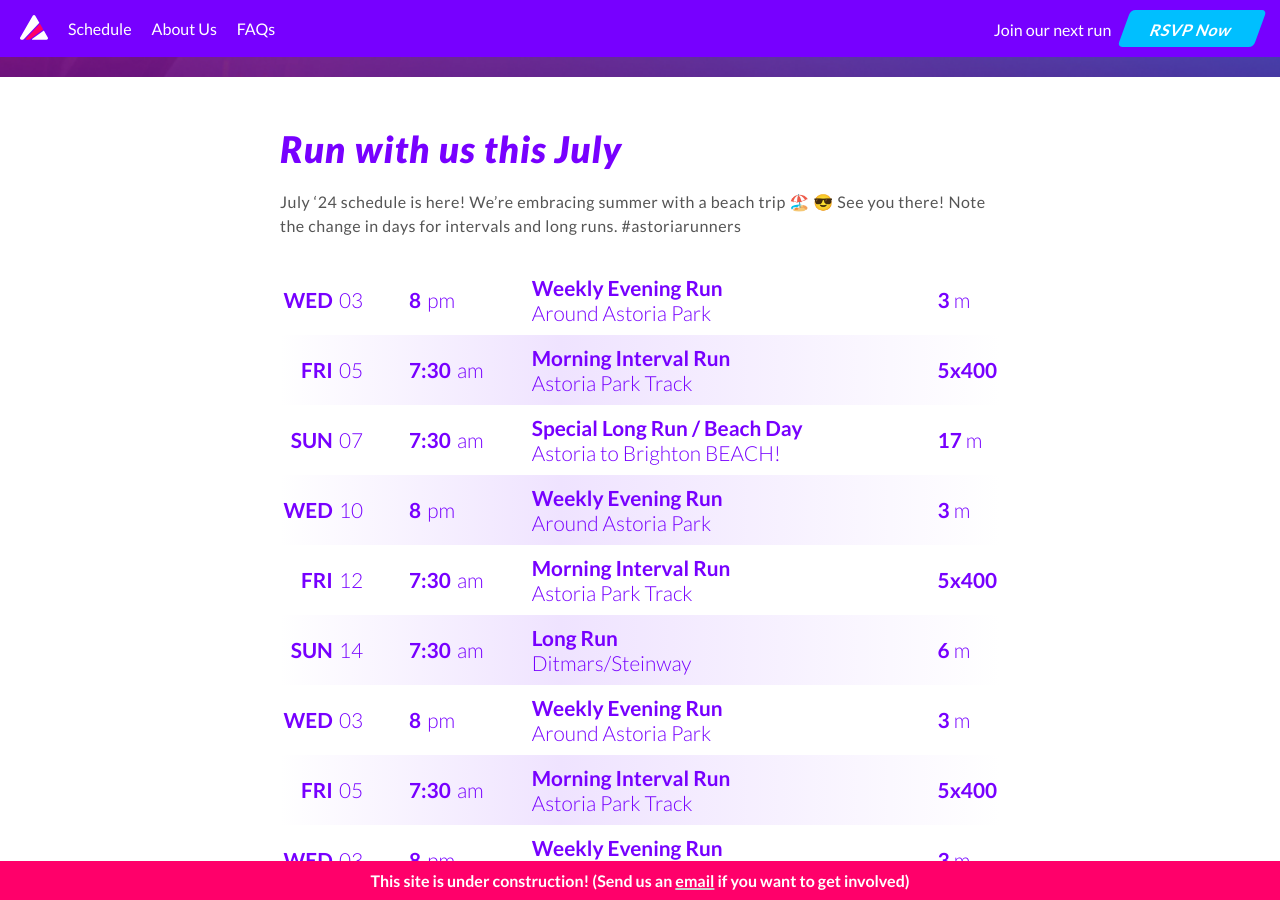
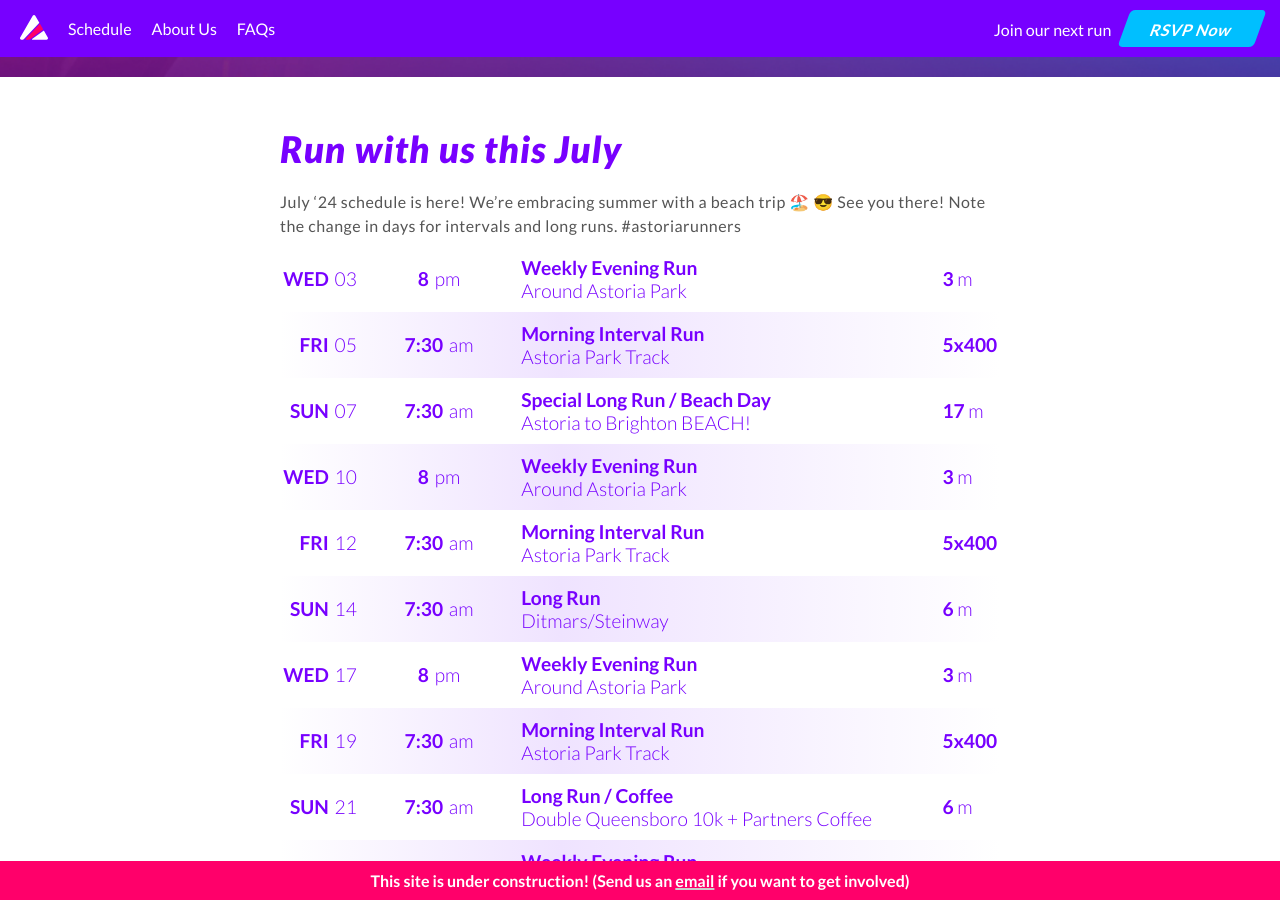
Before and after one commit to maxdug/astoriarunners, a Jekyll site: the page built from index.markdown, in a window 1280 px wide and 900 px high, scrolled down 598 px. Built offline with Jekyll 4.4.1, drawn with Linux system fonts in a browser that asks for light colours; nearby versions of some CDN libraries; some of the changed text lies outside the part shown.

Commit message:
Schedule Update

```diff
--- a/_layouts/home.html
+++ b/_layouts/home.html
@@ -17,9 +17,7 @@ layout: base
       <!-- <a class="img-modal" rel="tm" href="schedules/july-24.png" title="July Schedule">
         <img src="schedules/july-24-thumb.png" alt="July Schedule">
       </a> -->
-  </div><!-- End article -->
 
-  <div class="article">
   <div id="ar-schedule">
     <div class="row">
       <span class="date">
@@ -132,7 +130,7 @@ layout: base
     <div class="row">
       <span class="date">
         <span class="day">Wed</span>
-        <span class="day-number">03</span>
+        <span class="day-number">17</span>
       </span>
       <span class="time">
         <span class="time-number">8</span>
@@ -150,7 +148,7 @@ layout: base
     <div class="row">
       <span class="date">
         <span class="day">Fri</span>
-        <span class="day-number">05</span>
+        <span class="day-number">19</span>
       </span>
       <span class="time">
         <span class="time-number">7:30</span>
@@ -167,8 +165,26 @@ layout: base
     </div>
     <div class="row">
       <span class="date">
+        <span class="day">Sun</span>
+        <span class="day-number">21</span>
+      </span>
+      <span class="time">
+        <span class="time-number">7:30</span>
+        <span class="ampm">am</span>
+      </span>
+      <span class="run">
+        <span class="heading">Long Run / Coffee</span>
+        <span class="description">Double Queensboro 10k + Partners Coffee</span>
+      </span>
+      <span class="distance">
+        <span class="distance-number">6</span>
+        <span class="unit">m</span>
+      </span>
+    </div>
+    <div class="row">
+      <span class="date">
         <span class="day">Wed</span>
-        <span class="day-number">03</span>
+        <span class="day-number">24</span>
       </span>
       <span class="time">
         <span class="time-number">8</span>
@@ -185,8 +201,62 @@ layout: base
     </div>
     <div class="row">
       <span class="date">
+        <span class="day">Thu</span>
+        <span class="day-number">25</span>
+      </span>
+      <span class="time">
+        <span class="time-number">7</span>
+        <span class="ampm">pm</span>
+      </span>
+      <span class="run">
+        <span class="heading">Special Monthly Run / Brewery Meetup</span>
+        <span class="description">Astoria Park to Focal Point Beer Co.</span>
+      </span>
+      <span class="distance">
+        <span class="distance-number">4</span>
+        <span class="unit">m</span>
+      </span>
+    </div>
+    <div class="row">
+      <span class="date">
+        <span class="day">Fri</span>
+        <span class="day-number">26</span>
+      </span>
+      <span class="time">
+        <span class="time-number">7:30</span>
+        <span class="ampm">am</span>
+      </span>
+      <span class="run">
+        <span class="heading">Morning Interval Run</span>
+        <span class="description">Astoria Park Track</span>
+      </span>
+      <span class="distance">
+        <span class="distance-number">5x400</span>
+        <span class="unit"></span>
+      </span>
+    </div>
+    <div class="row">
+      <span class="date">
+        <span class="day">Sun</span>
+        <span class="day-number">28</span>
+      </span>
+      <span class="time">
+        <span class="time-number">7:30</span>
+        <span class="ampm">am</span>
+      </span>
+      <span class="run">
+        <span class="heading">Long Run / Coffee</span>
+        <span class="description">Randalls' Island South + Under Pressure Coffee</span>
+      </span>
+      <span class="distance">
+        <span class="distance-number">6</span>
+        <span class="unit">m</span>
+      </span>
+    </div>
+    <div class="row">
+      <span class="date">
         <span class="day">Wed</span>
-        <span class="day-number">03</span>
+        <span class="day-number">31</span>
       </span>
       <span class="time">
         <span class="time-number">8</span>
@@ -201,26 +271,9 @@ layout: base
         <span class="unit">m</span>
       </span>
     </div>
-    <div class="row">
-      <span class="date">
-        <span class="day">Fri</span>
-        <span class="day-number">05</span>
-      </span>
-      <span class="time">
-        <span class="time-number">7:30</span>
-        <span class="ampm">am</span>
-      </span>
-      <span class="run">
-        <span class="heading">Morning Interval Run</span>
-        <span class="description">Astoria Park Track</span>
-      </span>
-      <span class="distance">
-        <span class="distance-number">5x400</span>
-        <span class="unit"></span>
-      </span>
-    </div>
   </div><!-- End Schedule -->
-  </div><!-- end article container-->
+
+  </div><!-- end article-->
 
   <div class=" container article">
 
--- a/styles/style.css
+++ b/styles/style.css
@@ -1193,7 +1193,7 @@ body.touch .footer-links a span {
   flex-direction: column;
   color: var(--ar-grape);
   font-weight: 300;
-  font-size: clamp(.7rem, 3.5vw, 1.3rem);
+  font-size: clamp(.7rem, 3.5vw, 1.2rem);
 }
 .row {
   display: flex;
@@ -1218,12 +1218,12 @@ body.touch .footer-links a span {
 }
 .time {
   display: flex;
-  justify-content: flex-start;
+  justify-content: center;
   width: 3.7em;
   gap: .3em;
 }
 .run {
-  width: 50%;
+  width: 52%;
   display: flex;
   flex-direction: column;
 }
```
Also changed, not shown: 3 other files.
